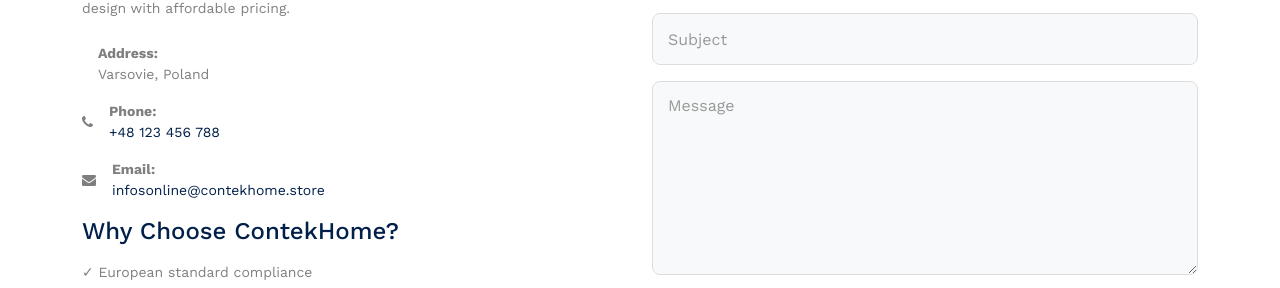
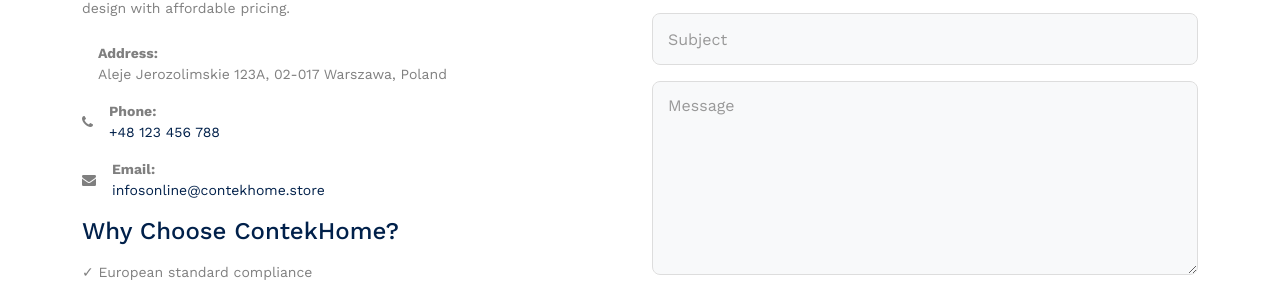
Before and after one commit to YoContainer/ContekHomeP, a plain HTML site: page contact.html in a window 1280 px wide. Shown: the part 730-1018 px from the top of the page. Drawn offline with nearby package versions, Linux system fonts and the light colour scheme; files whose address does not match are found by name.

Commit message:
adresse,description

```diff
--- a/contact.html
+++ b/contact.html
@@ -115,7 +115,7 @@
                     <span class="icon-location me-3"></span>
                     <div>
                       <strong>Address:</strong><br />
-                      Varsovie, Poland
+                      Aleje Jerozolimskie 123A, 02-017 Warszawa, Poland
                     </div>
                   </div>
                 </div>
```
Also changed, not shown: index.html (+1 -0 lines).
